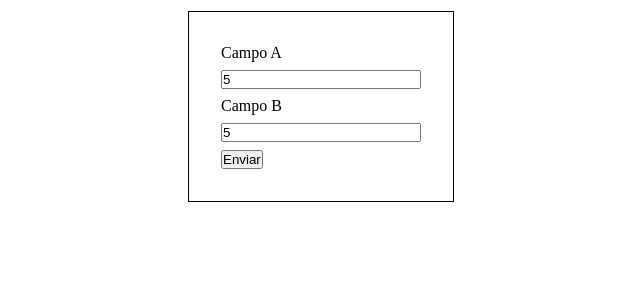
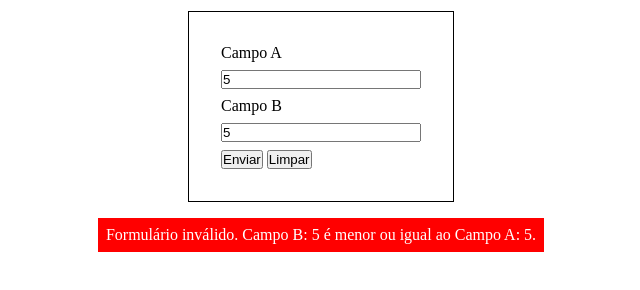
Before and after one commit to viniciussartini/curso_ebac_frontend, a plain HTML site: page index.html in a window 1280 px wide. Both pictures are taken after typing "5", "5" into the empty fields and a click on the button "Enviar". Shown: the part 90-380 px from the top of the page, without its empty margins (319-959 px from the left). Drawn offline with Linux system fonts and the light colour scheme.

Commit message:
Retrabalho na lógica do script, add botão limpar

```diff
--- a/index.html
+++ b/index.html
@@ -15,8 +15,10 @@
             <label for="campo-b">Campo B</label>
             <input type="number" id="campo-b" required>
             <button type="submit" id="btn-enviar" >Enviar</button>
+            <button type="reset">Limpar</button>
         </form>
     </div>
+    <p id="mensagem" ></p>
     <script src="scripts/main.js"></script>
 </body>
 </html>
--- a/scripts/main.js
+++ b/scripts/main.js
@@ -2,11 +2,22 @@ const formulario = document.getElementById('formulario');
 
 formulario.addEventListener('submit', function(event) {
     event.preventDefault();
+
     const campoA = document.getElementById('campo-a');
     const campoB = document.getElementById('campo-b');
-    if (campoB.value > campoA.value) {
-        alert("Deu bom, meu padrin!");
+    const mensagemValida = `Formulário válido. Campo B: ${campoB.value} é maior que o Campo A: ${campoA.value}.`;
+    const mensagemInvalida = `Formulário inválido. Campo B: ${campoB.value} é menor ou igual ao Campo A: ${campoA.value}.`;
+
+    if (Number(campoB.value) > Number(campoA.value)) {
+        document.getElementById('mensagem').innerHTML = mensagemValida;
+        document.getElementById('mensagem').style.backgroundColor = "Green";
     } else {
-        alert("Deu ruim, meu padrin!");
+        document.getElementById('mensagem').innerHTML = mensagemInvalida;
+        document.getElementById('mensagem').style.backgroundColor = "Red";
     }
 })
+
+formulario.addEventListener('reset', function(event) {
+    document.getElementById('mensagem').innerHTML = "";
+    document.getElementById('mensagem').style.backgroundColor = "transparent";
+})
--- a/styles/main.css
+++ b/styles/main.css
@@ -25,3 +25,10 @@ input {
     width: 200px;
     margin: 8px 0;
 }
+
+p#mensagem {
+    margin-top: 16px;
+    padding: 8px;
+    color: white;
+    background-color: none;
+}
```
